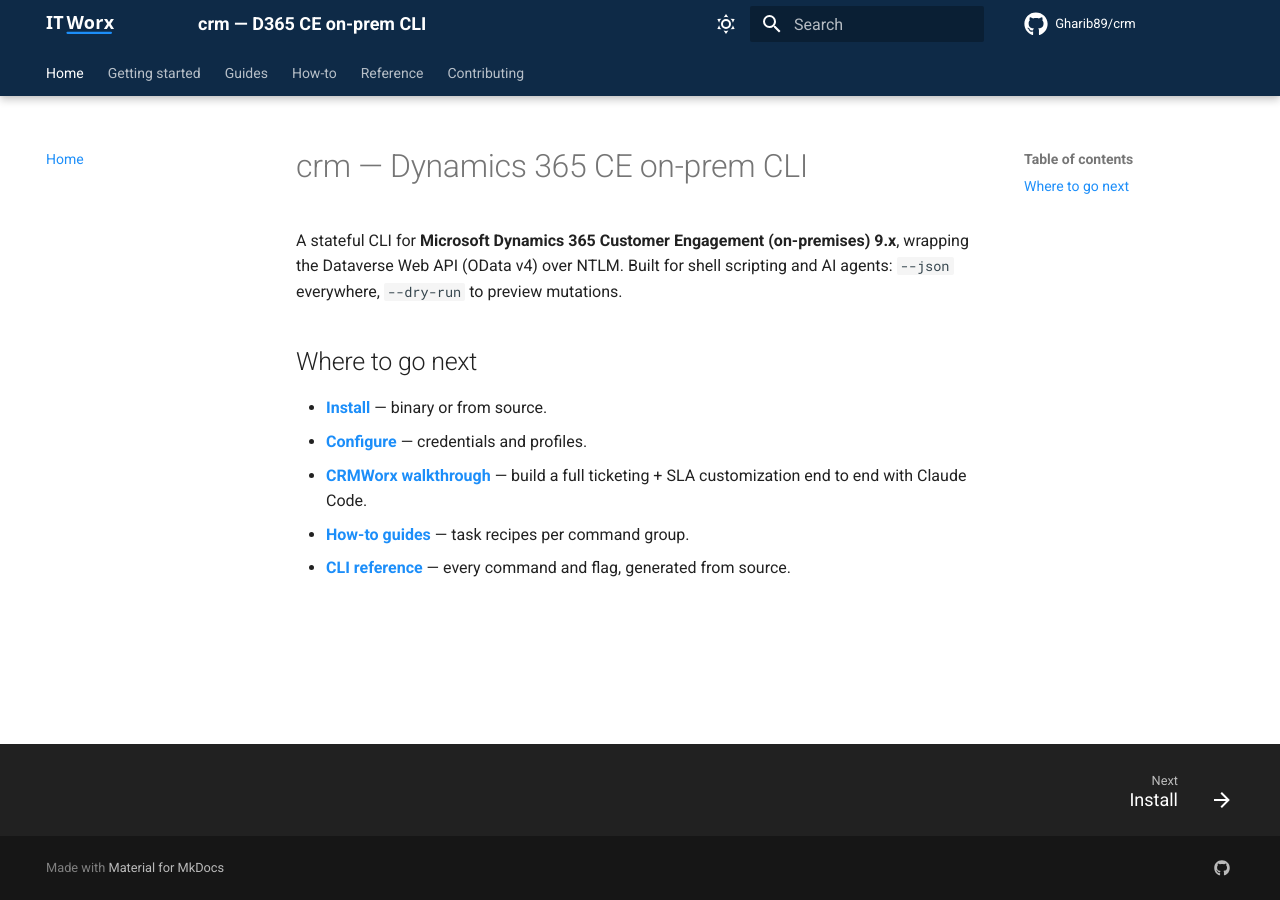
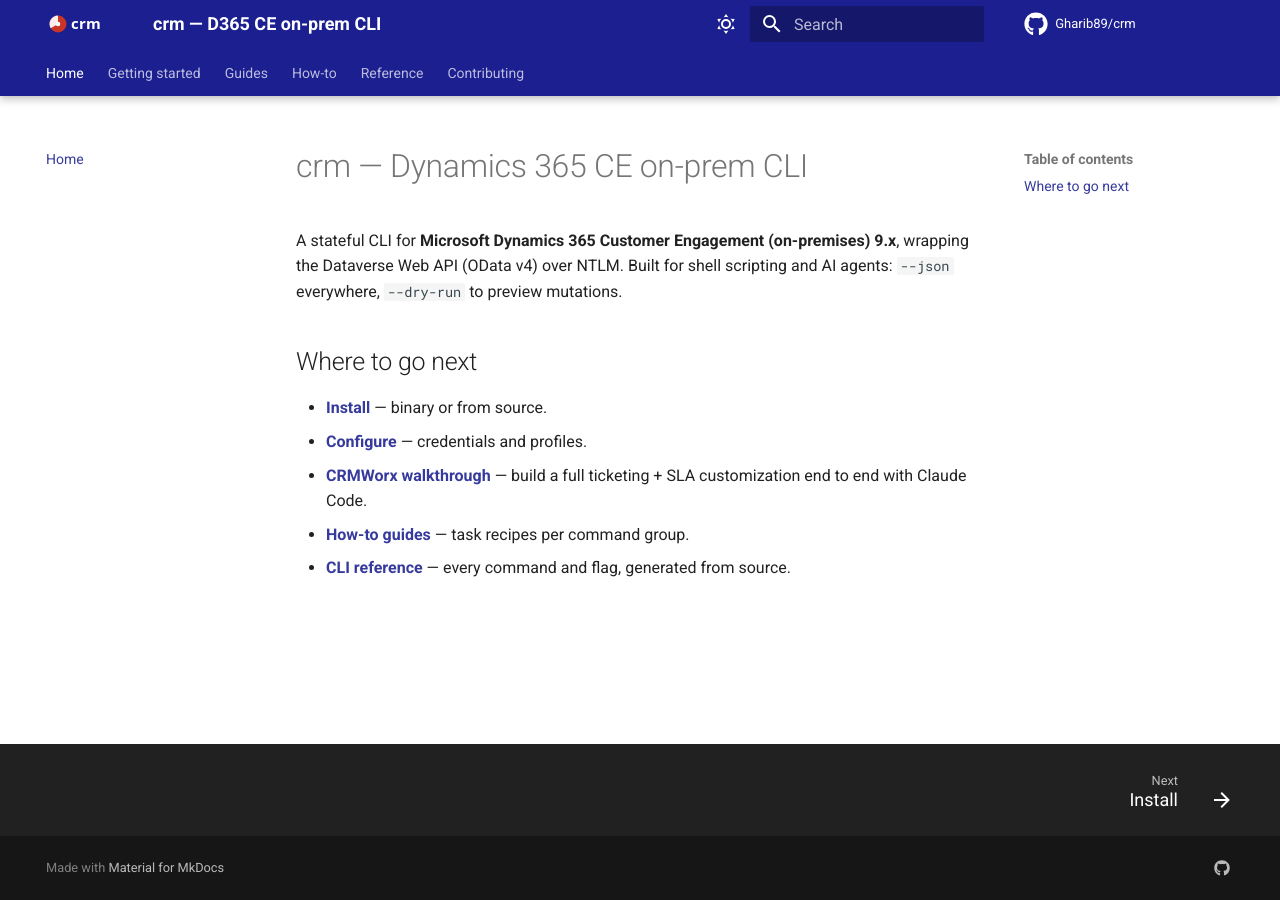
Before and after one commit to Gharib89/crm, an MkDocs documentation site: the page built from docs/index.md, in a window 1280 px wide. Built offline with MkDocs 1.6.1 and Material for MkDocs 9.7.7, drawn with Linux system fonts in a browser that asks for light colours; comment, search, counter and statistics services are not loaded.

Commit message:
docs: use exact ITWorx colors and crm wordmark logo
- Replace approximated navy with ITWorx colors sampled from itworx.com:
  royal indigo #353A9C, deep indigo primary #1B1F8F, logo red #C83428
  (red is now the Material accent for hover/active states)
- Swap logo/favicon for a basic 'crm' wordmark with an ITWorx-style
  red aperture mark

```diff
--- a/docs/stylesheets/extra.css
+++ b/docs/stylesheets/extra.css
@@ -1,48 +1,51 @@
 /* ITWorx brand palette for Material for MkDocs.
  *
- * Colors approximate ITWorx's deep-blue corporate identity (itworx.com):
- * a dark navy header with a bright azure accent. To match the official
- * brand guide exactly, replace the hex values below.
+ * Colors sampled from itworx.com: a royal indigo-blue identity with a
+ * red logo accent.
+ *   royal blue (hero) ....... #353A9C
+ *   deep indigo (wordmark) .. #181D81
+ *   indigo (buttons) ........ #171D8F
+ *   logo red ................ #C83428
  */
 
 :root {
-  --itworx-navy:        #0E2A47;  /* primary: header / sidebar */
-  --itworx-navy-light:  #1B3A63;
-  --itworx-navy-dark:   #081A2E;
-  --itworx-blue:        #1C8EF9;  /* accent: links, hover, focus */
-  --itworx-blue-light:  #4FA8FF;
+  --itworx-indigo:        #1B1F8F;  /* primary: header / sidebar */
+  --itworx-indigo-royal:  #353A9C;  /* lighter royal blue (hero)  */
+  --itworx-indigo-dark:   #12156B;
+  --itworx-red:           #C83428;  /* accent: logo pop, hover    */
+  --itworx-red-light:     #E0594D;
 }
 
 /* ---- Light scheme ------------------------------------------------------ */
 [data-md-color-primary="custom"] {
-  --md-primary-fg-color:        var(--itworx-navy);
-  --md-primary-fg-color--light: var(--itworx-navy-light);
-  --md-primary-fg-color--dark:  var(--itworx-navy-dark);
+  --md-primary-fg-color:        var(--itworx-indigo);
+  --md-primary-fg-color--light: var(--itworx-indigo-royal);
+  --md-primary-fg-color--dark:  var(--itworx-indigo-dark);
   --md-primary-bg-color:        #ffffff;
   --md-primary-bg-color--light: rgba(255, 255, 255, 0.7);
 }
 
 [data-md-color-accent="custom"] {
-  --md-accent-fg-color:         var(--itworx-blue);
-  --md-accent-fg-color--transparent: rgba(28, 142, 249, 0.1);
+  --md-accent-fg-color:              var(--itworx-red);
+  --md-accent-fg-color--transparent: rgba(200, 52, 40, 0.1);
 }
 
-/* Use the brand blue for body links in the light scheme for stronger contrast
- * than the dark navy primary. */
+/* Royal indigo for body links in the light scheme (more readable than the
+ * red accent, which is reserved for hover/active states). */
 [data-md-color-scheme="default"] {
-  --md-typeset-a-color: var(--itworx-blue);
+  --md-typeset-a-color: var(--itworx-indigo-royal);
 }
 
 /* ---- Dark scheme (slate) ---------------------------------------------- */
 [data-md-color-scheme="slate"] {
-  --md-hue: 215;                       /* tint slate surfaces toward navy */
-  --md-typeset-a-color: var(--itworx-blue-light);
+  --md-hue: 232;                        /* tint slate surfaces toward indigo */
+  --md-typeset-a-color: #8e92e8;
 }
 
 [data-md-color-scheme="slate"][data-md-color-primary="custom"] {
-  --md-primary-fg-color: var(--itworx-navy-dark);
+  --md-primary-fg-color: var(--itworx-indigo-dark);
 }
 
 [data-md-color-scheme="slate"][data-md-color-accent="custom"] {
-  --md-accent-fg-color: var(--itworx-blue-light);
+  --md-accent-fg-color: var(--itworx-red-light);
 }
```
Also changed, not shown: docs/assets/favicon.svg, docs/assets/logo.svg.
